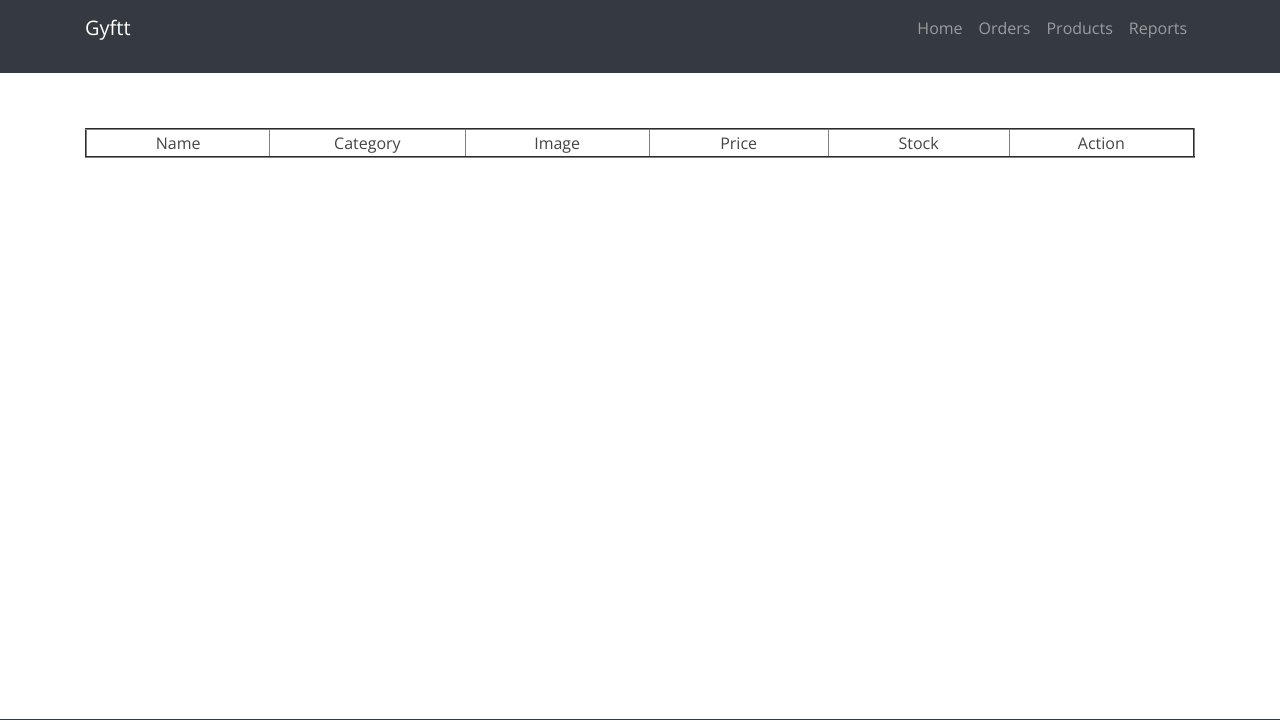
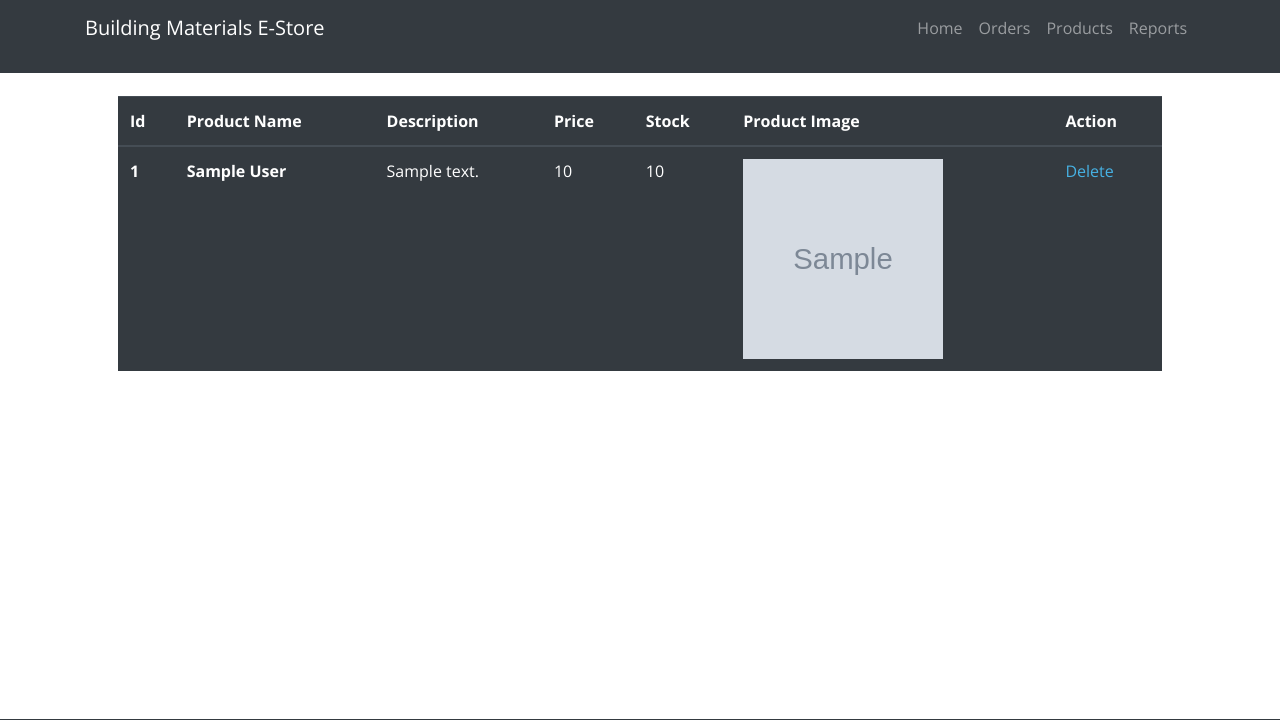
Before and after one commit to kevinjoseminj/Building-Materials-E-Store-Python, a Django app: page /viewdelete in a window 1280 px wide. Shown: the top 720 px of the page. Run offline with Django 3.2, Linux system fonts and the light colour scheme; tables that the repository leaves empty hold one stand-in row (values such as "Sample post"); grey boxes marked "Sample" are stand-in pictures; some libraries are stand-ins or nearby versions.

Commit message:
Created  view for  delete product in admin module

```diff
--- a/adminapp/urls.py
+++ b/adminapp/urls.py
@@ -11,5 +11,7 @@ urlpatterns = [
     path('saveproducts',views.saveproducts,name='saveproducts'),
     path('editproduct/<int:id>',views.editproduct,name='editproduct'),
     path('updateproduct/<int:id>',views.updateproduct,name='updateproduct'),
+    path('deleteproduct/<int:id>',views.deleteproduct,name='deleteproduct'),
+
 
 ]
--- a/adminapp/views.py
+++ b/adminapp/views.py
@@ -81,3 +81,12 @@ def updateproduct(request,id):
     fileurl = fs.url(photo)
     Products.objects.filter(pk=id).update(name=proname, description=proddescription, price=proprice, stock=prostock, image=fileurl)
     return redirect('viewproducts')
+
+def viewdelete(request):
+    pro = Products.objects.all()
+    return render(request,'viewdelete.html',{'pro':pro})
+
+def deleteproduct(request,id):
+    pro = Products.objects.get(id=id)
+    pro.delete()
+    return redirect('viewdelete')
--- a/templates/addproducts.html
+++ b/templates/addproducts.html
@@ -3,7 +3,7 @@
 {% block content %}
 <nav class=" navbar navbar-expand-lg navbar-dark fixed-top bg-dark">
   <div class="container">
-    <a class="navbar-brand br" href="#">Gyftt</a>
+    <a class="navbar-brand br" href="{% url 'home' %}">Building Materials E-Store</a>
     <button class="navbar-toggler" type="button" data-toggle="collapse" data-target="#navbarNavAltMarkup"
       aria-controls="navbarNavAltMarkup" aria-expanded="false" aria-label="Toggle navigation">
       <span class="navbar-toggler-icon"></span>
@@ -12,7 +12,7 @@
       <div class="navbar-nav ml-auto">
         <a class="nav-item nav-link ln" href="/shome">Home <span class="sr-only">(current)</span></a>
         <a class="nav-item nav-link ln" href="/sorders">Orders</a>
-        <a class="nav-item nav-link ln" href="/sproducts">Products</a>
+        <a class="nav-item nav-link ln" href="{% url 'products' %}">Products</a>
         <a class="nav-item nav-link ln" href="/sreports">Reports</a>
       </div>
     </div>
--- a/templates/aproducts.html
+++ b/templates/aproducts.html
@@ -3,7 +3,7 @@
 {% block content %}
 <nav class=" navbar navbar-expand-lg navbar-dark fixed-top bg-dark">
   <div class="container">
-    <a class="navbar-brand br" href="#">Gyftt</a>
+    <a class="navbar-brand br" href="{% url 'home' %}">Building Materials E-Store</a>
     <button class="navbar-toggler" type="button" data-toggle="collapse" data-target="#navbarNavAltMarkup"
       aria-controls="navbarNavAltMarkup" aria-expanded="false" aria-label="Toggle navigation">
       <span class="navbar-toggler-icon"></span>
@@ -12,7 +12,7 @@
       <div class="navbar-nav ml-auto">
         <a class="nav-item nav-link ln" href="/shome">Home <span class="sr-only">(current)</span></a>
         <a class="nav-item nav-link ln" href="/sorders">Orders</a>
-        <a class="nav-item nav-link ln" href="/sproducts">Products</a>
+        <a class="nav-item nav-link ln" href="{% url 'products' %}">Products</a>
         <a class="nav-item nav-link ln" href="/sreports">Reports</a>
       </div>
     </div>
--- a/templates/editproduct.html
+++ b/templates/editproduct.html
@@ -3,7 +3,7 @@
 {% block content %}
 <nav class=" navbar navbar-expand-lg navbar-dark fixed-top bg-dark">
   <div class="container">
-    <a class="navbar-brand br" href="#">Gyftt</a>
+    <a class="navbar-brand br" href="{% url 'home' %}">Building Materials E-Store</a>
     <button class="navbar-toggler" type="button" data-toggle="collapse" data-target="#navbarNavAltMarkup"
       aria-controls="navbarNavAltMarkup" aria-expanded="false" aria-label="Toggle navigation">
       <span class="navbar-toggler-icon"></span>
@@ -12,7 +12,7 @@
       <div class="navbar-nav ml-auto">
         <a class="nav-item nav-link ln" href="/shome">Home <span class="sr-only">(current)</span></a>
         <a class="nav-item nav-link ln" href="/sorders">Orders</a>
-        <a class="nav-item nav-link ln" href="/sproducts">Products</a>
+        <a class="nav-item nav-link ln" href="{% url 'products' %}">Products</a>
         <a class="nav-item nav-link ln" href="/sreports">Reports</a>
       </div>
     </div>
--- a/templates/viewdelete.html
+++ b/templates/viewdelete.html
@@ -1,9 +1,10 @@
 {% extends 'base.html' %}
-{%load static %}
+{% load static %}
 {% block content %}
+
 <nav class=" navbar navbar-expand-lg navbar-dark fixed-top bg-dark">
   <div class="container">
-    <a class="navbar-brand br" href="#">Gyftt</a>
+    <a class="navbar-brand br" href="{% url 'home' %}">Building Materials E-Store</a>
     <button class="navbar-toggler" type="button" data-toggle="collapse" data-target="#navbarNavAltMarkup"
       aria-controls="navbarNavAltMarkup" aria-expanded="false" aria-label="Toggle navigation">
       <span class="navbar-toggler-icon"></span>
@@ -12,64 +13,42 @@
       <div class="navbar-nav ml-auto">
         <a class="nav-item nav-link ln" href="/shome">Home <span class="sr-only">(current)</span></a>
         <a class="nav-item nav-link ln" href="/sorders">Orders</a>
-        <a class="nav-item nav-link ln" href="/sproducts">Products</a>
+        <a class="nav-item nav-link ln" href="{% url 'products' %}">Products</a>
         <a class="nav-item nav-link ln" href="/sreports">Reports</a>
       </div>
     </div>
   </div>
 </nav>
-<div class="container main" style="margin-top:10%;">
-  <table border="2">
-    <col width="350">
-    <col width="350">
-    <col width="350">
-    <col width="350">
-    <col width="350">
-    <col width="350">
+<div class="p-5">
+  <div class="container p-5">
+    <table class="table table-dark p-5">
+      <thead class="thead-dark">
         <tr>
-      <td>
-        <center>Name</center>
-      </td>
-      <td>
-        <center>Category</center>
-      </td>
-      <td>
-        <center>Image</center>
-      </td>
-      <td>
-        <center>Price</center>
-      </td>
-      <td>
-        <center>Stock</center>
-      </td>
-      <td>
-        <center>Action</center>
-      </td>
+          <th>Id</th>
+          <th>Product Name</th>
+          <th>Description</th>
+          <th>Price</th>
+          <th>Stock</th>
+          <th>Product Image</th>
+          <th>Action</th>
         </tr>
-
+      </thead>
+      <tbody>
         {% for i in pro %}
         <tr>
-      <td>
-        <center>{{i.name}}</center>
-      </td>
-      <td>
-        <center>{{i.category}}</center>
-      </td>
-      <td>
-        <center><img src="{{i.image}}" width="250" height="200"></center>
-      </td>
-      <td>
-        <center>{{i.price}}</center>
-      </td>
-      <td>
-        <center>{{i.stock}}</center>
-      </td>
-      <td>
-        <center><a href="/sdeleteproduct/{{i.id}}">Delete</a></center>
-      </td>
+          <th>{{i.id}}</th>
+          <th>{{i.name}}</th>
+          <td>{{i.description}}</td>
+          <td>{{i.price}}</td>
+          <td>{{i.stock}}</td>
+          <td><img src="{{i.image}}" width="200" height="200"></td>
+          <td><a href="deleteproduct/{{i.id}}">Delete</a></td>
         </tr>
         {% endfor %}
+      </tbody>
     </table>
+  </div>
+</div>
 </div>
 
 {% endblock %}
--- a/templates/viewproducts.html
+++ b/templates/viewproducts.html
@@ -4,7 +4,7 @@
 
 <nav class=" navbar navbar-expand-lg navbar-dark fixed-top bg-dark">
   <div class="container">
-    <a class="navbar-brand br" href="#">Building Materials E-Store</a>
+    <a class="navbar-brand br" href="{% url 'home' %}">Building Materials E-Store</a>
     <button class="navbar-toggler" type="button" data-toggle="collapse" data-target="#navbarNavAltMarkup"
       aria-controls="navbarNavAltMarkup" aria-expanded="false" aria-label="Toggle navigation">
       <span class="navbar-toggler-icon"></span>
@@ -13,7 +13,7 @@
       <div class="navbar-nav ml-auto">
         <a class="nav-item nav-link ln" href="/shome">Home <span class="sr-only">(current)</span></a>
         <a class="nav-item nav-link ln" href="/sorders">Orders</a>
-        <a class="nav-item nav-link ln" href="/sproducts">Products</a>
+        <a class="nav-item nav-link ln" href="{% url 'products' %}">Products</a>
         <a class="nav-item nav-link ln" href="/sreports">Reports</a>
       </div>
     </div>
```
Also changed, not shown: templates/deleteproduct.html (deleted, +0 -75 lines), media/3_JYIVrmo.png (added), media/Screenshot (10)_jFiRRYQ.png (added), media/Screenshot (10)_w2xnb09.png (added), media/Screenshot (11).png (added), media/Screenshot (9)_BVGPHv3.png (added), media/Screenshot (9)_vNC8Qnr.png (added). Lines whose indentation alone changed are shown as unchanged.
